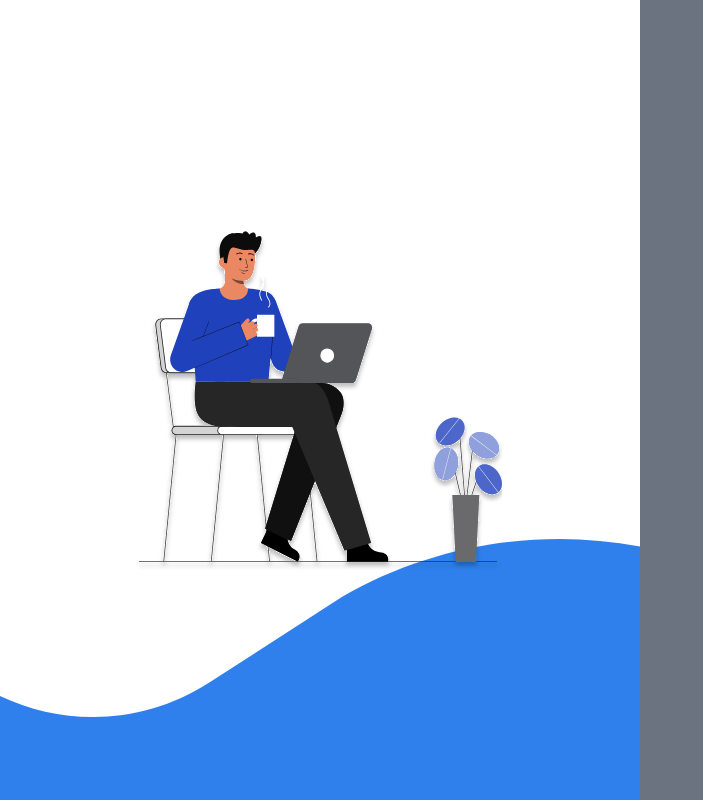
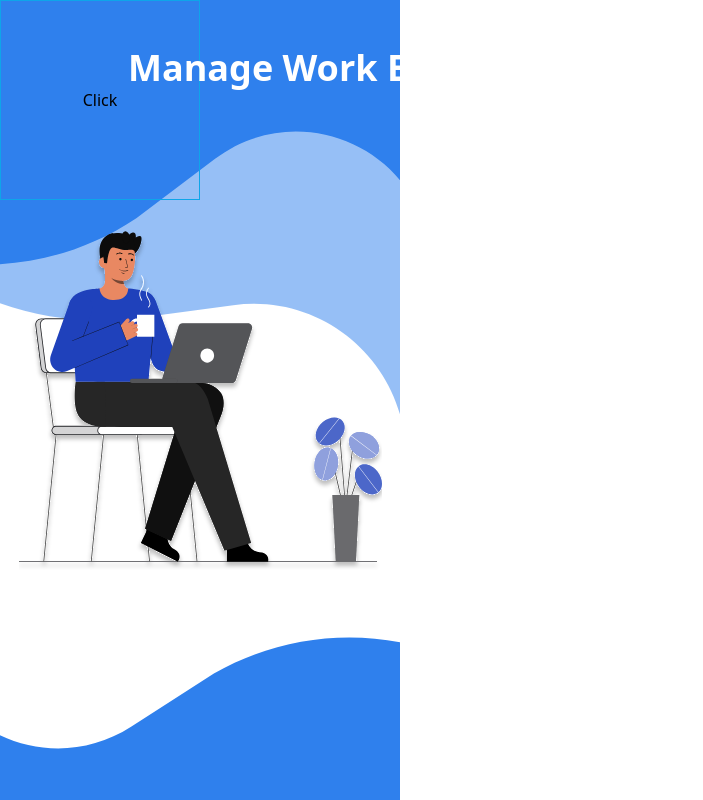
Before and after one commit to hinh8901/TSS, a Next.js app in the folder nextjs/: page /login in a window 1280 px wide. Shown: the whole page, without its empty margins (0-703 px from the left). Built offline with nearby package versions, Linux system fonts and the light colour scheme.

Commit message:
code23/01/24

```diff
--- a/nextjs/src/app/login/page.tsx
+++ b/nextjs/src/app/login/page.tsx
@@ -1,14 +1,26 @@
 import React from "react"
+
 import Image from "@/components/Image"
+import Background from "@/components/Background"
+import Button from "@/components/Button"
 
 const Login: React.FC = () => {
   return (
-    <section className="w-full h-screen flex">
-      <div className="sm:w-1/2 h-full flex justify-center items-center relative">
+    <section className="w-full h-screen relative">
+      <div className="w-full sm:w-1/2 max-w-[400px] h-full flex justify-center items-center relative">
+        <Background>
+          <Image src="/images/banners/wave1.svg" className="w-full absolute bottom-0 left-0" alt="wave" priority width={563} height={380} />
+          <div className="w-full h-1/2 absolute left-0 top-0">
+            <Image src="/images/banners/wave2.svg" className="w-full absolute top left-0 top-0" alt="wave-2" priority width={634} height={438} />
+            <Image src="/images/banners/wave3.svg" className="w-full absolute top left-0 top-0" alt="wave-3" priority width={563} height={380} />
+          </div>
+        </Background>
         <Image src="/images/banners/welcome.svg" alt="Welcome" width={385} height={422} priority />
-        <Image src="/images/banners/wave1.svg" alt="wave" priority width={563} height={380} isBackground />
       </div>
-      <div className="sm:w-1/2 h-full bg-gray-500 flex"></div>
+      <div className="h-full w-full absolute left-0 top-0">
+        <h1 className="capitalize text-4xl text-white font-semibold absolute top-[6%] left-[10%]">manage work effectively</h1>
+        <Button>Click</Button>
+      </div>
     </section>
   )
 }
--- /dev/null
+++ b/nextjs/src/components/Animations/Ripple/index.tsx
@@ -0,0 +1,35 @@
+"use client"
+
+import React, { MouseEvent, useState } from "react"
+
+interface RippleProps {
+  color?: string
+  duration?: number
+  size?: number
+  opacity?: number
+  className?: string
+}
+
+const Ripple: React.FC<RippleProps> = (props) => {
+  const { color, duration, size, opacity, className } = props
+  const [ripples, setRipples] = useState([])
+
+  const handleAddRipple = (event: MouseEvent<HTMLDivElement>) => {
+
+  }
+
+  return (
+    <div className="absolute top-0 right-0 bottom-0 left-0" onClick={handleAddRipple}>
+      {
+        ripples.map((ripple, index) => (
+          <span
+            key={index}
+            className={`absolute scale-0 duration-[${duration}ms] opacity-[${opacity}] bg-[${color}] h-[${size}px] w-[${size}px] rounded-full ${className}`}
+          />
+        ))
+      }
+    </div>
+  )
+}
+
+export default Ripple
--- /dev/null
+++ b/nextjs/src/components/Animations/index.tsx
@@ -0,0 +1 @@
+export { default as RippleAnimation } from "./Ripple"
--- /dev/null
+++ b/nextjs/src/components/Background/index.tsx
@@ -0,0 +1,17 @@
+import clsx from "clsx"
+import React from "react"
+
+interface BackgroundProps extends Omit<React.HTMLAttributes<HTMLDivElement>, "children" | "className"> {
+  children: React.HTMLAttributes<HTMLDivElement>["children"]
+  className?: React.HTMLAttributes<HTMLDivElement>["className"]
+}
+
+const Background: React.FC<BackgroundProps> = (props) => {
+  const { children, className, ...restProps } = props
+
+  return (
+    <div className={clsx("absolute bottom-0 left-0 w-full h-full -z-1", className)} {...restProps}>{children}</div>
+  )
+}
+
+export default Background
--- /dev/null
+++ b/nextjs/src/components/Button/index.tsx
@@ -0,0 +1,17 @@
+"use client"
+
+import React from "react"
+
+interface ButtonProps extends React.HTMLAttributes<HTMLButtonElement> { }
+
+const Button: React.FC<ButtonProps> = (props) => {
+  const { children } = props
+
+  return (
+    <button className="w-[200px] h-[200px] overflow-hidden border border-sky-500" onClick={(e) => console.log(e)}>
+      {children}
+    </button>
+  )
+}
+
+export default Button
--- /dev/null
+++ b/nextjs/src/components/CanView/index.tsx
@@ -0,0 +1,14 @@
+import React from "react"
+
+interface CanViewProps {
+  condition: boolean
+  children: React.ReactNode
+  fallback?: React.ReactNode
+}
+
+const CanView: React.FC<CanViewProps> = (props) => {
+  const { condition, children, fallback } = props
+  return condition ? children : fallback
+}
+
+export default CanView
--- a/nextjs/src/components/Image/index.tsx
+++ b/nextjs/src/components/Image/index.tsx
@@ -1,7 +1,6 @@
 import React from "react"
 import Link, { LinkProps } from "next/link"
 import NextImage, { ImageProps as NextImageProps } from "next/image"
-import clsx from "clsx"
 
 interface ImageProps {
   src: NextImageProps["src"]
@@ -10,10 +9,10 @@ interface ImageProps {
   height: NextImageProps["height"]
   priority?: NextImageProps["priority"]
   href?: LinkProps["href"]
-  isBackground?: boolean
+  className?: NextImageProps["className"]
   slots?: {
     link?: Omit<LinkProps, "href">
-    image?: Omit<NextImageProps, "src" | "alt" | "width" | "height" | "priority">
+    image?: Omit<NextImageProps, "src" | "alt" | "width" | "height" | "priority" | "className">
   }
 }
 
@@ -25,7 +24,7 @@ const Image: React.FC<ImageProps> = (props) => {
     height,
     priority,
     href,
-    isBackground,
+    className,
     slots
   } = props
 
@@ -36,9 +35,7 @@ const Image: React.FC<ImageProps> = (props) => {
       width={width}
       height={height}
       priority={priority}
-      className={clsx(
-        isBackground ? "absolute bottom-0 left-0 w-full -z-1" : ""
-      )}
+      className={className}
       {...slots?.image}
     />
   )
--- a/nextjs/tailwind.config.ts
+++ b/nextjs/tailwind.config.ts
@@ -18,10 +18,15 @@ const config: Config = {
         pacifico: ['var(--font-pacifico)'],
       },
       colors: {
-
+        white: "#ffffff"
       },
       zIndex: {
         "-1": "-1",
+      },
+      keyframes: {
+        ripple: {
+          "0%, 100%": { transform: "scale(2)" },
+        }
       }
     },
   },
```
Also changed, not shown: nextjs/public/images/banners/wave2.svg (added), nextjs/public/images/banners/wave3.svg (added).
